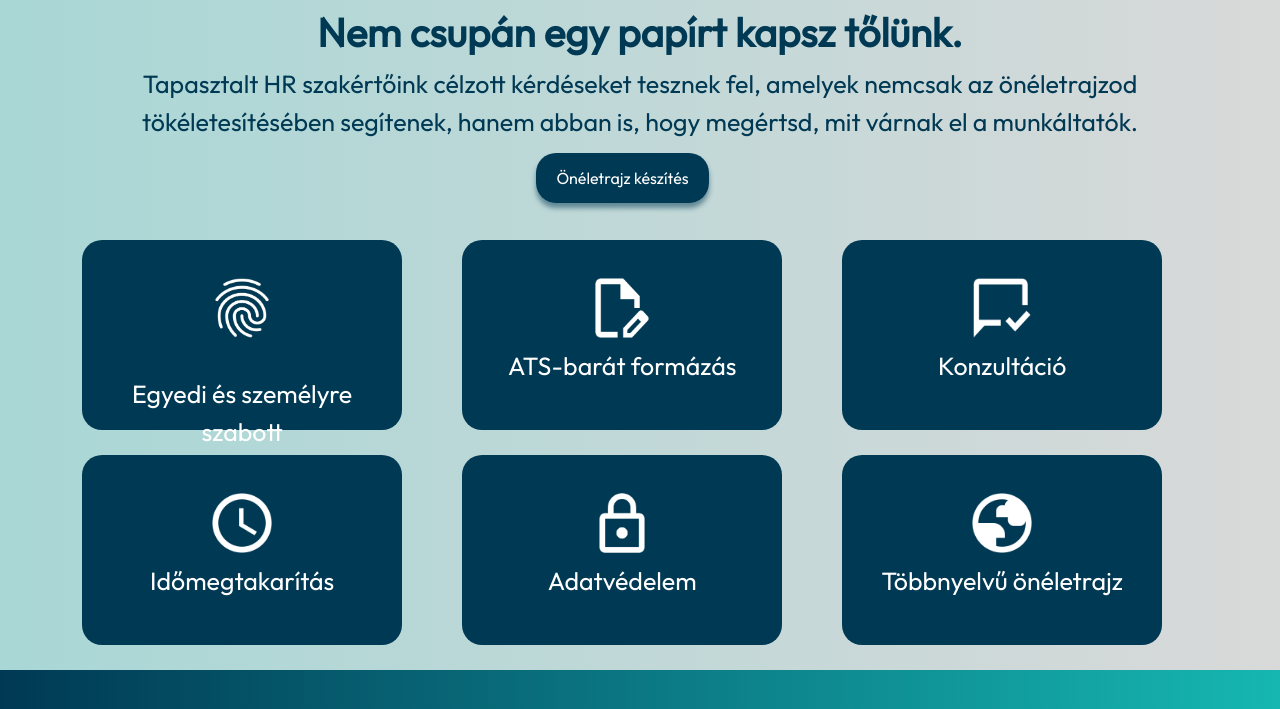
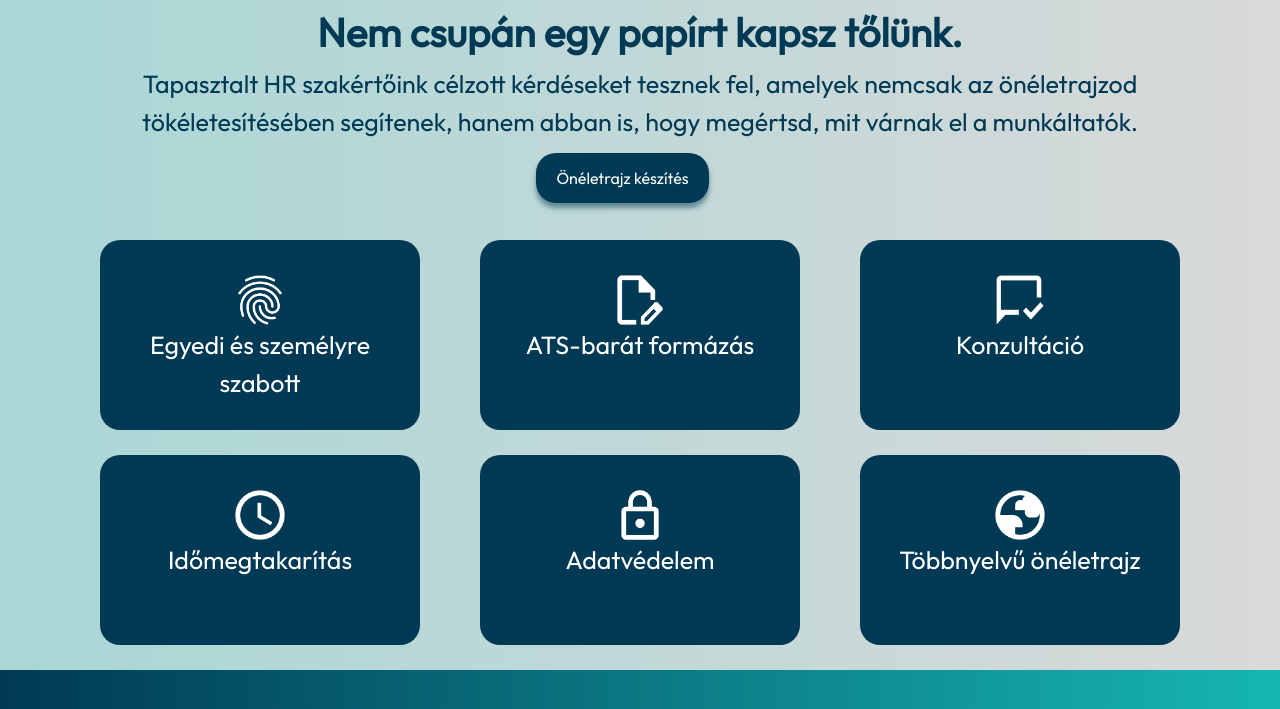
Before and after one commit to Kiralyroli/karrier, a Symfony app: template templates/home/home.html.twig in a window 1280 px wide. Shown: the part 909-1618 px from the top of the page. Run offline with Twig, Linux system fonts and the light colour scheme; the template is opened without the code that fills it, so the values that code supplies are empty; style sheets or scripts are compiled from the project's sources; some libraries are stand-ins or nearby versions.

Commit message:
home features optimalizálása, scss struktúra módosítása

```diff
--- a/assets/styles/components/_home.scss
+++ b/assets/styles/components/_home.scss
@@ -3,91 +3,7 @@
 
   @import "home/main";
   @import "home/benefits";
-
-
-  #features {
-    padding-top: 40px;
-    color: $base-color-dark;
-
-    h3 {
-      text-align: center;
-      font-size: 40px;
-      margin-bottom: 10px;
-      font-weight: bold;
-    }
-
-    .features-desc {
-      text-align: center;
-      font-size: 25px;
-      margin-bottom: 25px;
-    }
-
-    #features-buttons {
-      text-align: center;
-      margin-bottom: 50px;
-
-      a {
-        text-decoration: none;
-        color: $base-color-dark;
-        background-color: white;
-        border-radius: 20px;
-        padding: 15px 20px;
-        margin-right: 35px;
-        box-shadow: 0 5px 5px rgba($base-color-dark, 0.5);
-
-        &:first-of-type {
-          background-color: $base-color-dark;
-          color: white;
-        }
-      }
-    }
-
-    .feature-card {
-      background-color: $base-color-dark;
-      border-radius: 20px;
-      padding: 20px;
-      color: white;
-      width: 90%;
-      height: 190px;
-      margin-bottom: 25px;
-
-      .feature-card-icon {
-        display: flex;
-        justify-content: center;
-        transform: translate(0%, 30%);
-
-        img {
-          align-self: center;
-          height: 60px;
-        }
-      }
-
-      .feature-card-title {
-        font-size: 25px;
-        text-align: center;
-        transform: translate(0%, 75%);
-      }
-
-      .feature-card-description {
-        font-size: 18px;
-        display: none;
-        height: 100%;
-
-        .text {
-          align-self: center;
-        }
-
-        .image {
-          display: flex;
-
-          img {
-            height: 30px;
-            align-self: end;
-          }
-        }
-      }
-    }
-  }
+  @import "home/features";
 
   #template {
     padding-top: 40px;
--- /dev/null
+++ b/assets/styles/components/home/_features.scss
@@ -0,0 +1,122 @@
+#features {
+  padding-top: 40px;
+  color: $base-color-dark;
+
+  h2 {
+    text-align: center;
+    font-size: 40px;
+    margin-bottom: 10px;
+    font-weight: bold;
+  }
+
+  .features-desc {
+    text-align: center;
+    font-size: 25px;
+    margin-bottom: 25px;
+  }
+
+  #features-buttons {
+    text-align: center;
+    margin-bottom: 50px;
+
+    a {
+      text-decoration: none;
+      color: $base-color-dark;
+      background-color: white;
+      border-radius: 20px;
+      padding: 15px 20px;
+      margin-right: 35px;
+      box-shadow: 0 5px 5px rgba($base-color-dark, 0.5);
+
+      &:first-of-type {
+        background-color: $base-color-dark;
+        color: white;
+      }
+    }
+  }
+
+  .card-container {
+    display: flex;
+    justify-content: center;
+
+    .feature-card {
+      background-color: $base-color-dark;
+      border-radius: 20px;
+      padding: 20px;
+      color: white;
+      width: 90%;
+      height: 190px;
+      margin-bottom: 25px;
+
+      @media (max-width: 992px) {
+        height: 170px;
+        padding: 15px;
+      }
+
+      @media (max-width: 768px) {
+        height: 135px;
+        padding: 15px;
+      }
+
+      .feature-card-icon {
+        display: flex;
+        justify-content: center;
+        transform: translate(0%, 30%);
+
+        img {
+          align-self: center;
+          height: 60px;
+
+          @media (max-width: 1400px) {
+            height: 50px;
+          }
+
+          @media (max-width: 768px) {
+            height: 50px;
+          }
+        }
+      }
+
+      .feature-card-title {
+        font-size: 25px;
+        text-align: center;
+        transform: translate(0%, 75%);
+
+        @media (max-width: 1400px) {
+          height: 22px;
+        }
+
+        @media (max-width: 768px) {
+          font-size: 18px;
+        }
+      }
+
+      .feature-card-description {
+        font-size: 18px;
+        display: none;
+        height: 100%;
+
+        @media (max-width: 1400px) {
+          font-size: 15px;
+        }
+
+        .text {
+          align-self: center;
+        }
+
+        .image {
+          display: flex;
+
+          img {
+            height: 30px;
+            align-self: end;
+
+            @media (max-width: 768px) {
+              height: 25px;
+            }
+          }
+        }
+      }
+    }
+  }
+}
--- a/templates/home/features.html.twig
+++ b/templates/home/features.html.twig
@@ -1,13 +1,13 @@
 <div id="features" class="container">
-    <h3>Nem csupán egy papírt kapsz tőlünk.</h3>
-    <div class="features-desc">Tapasztalt HR szakértőink célzott kérdéseket tesznek fel, amelyek nemcsak az önéletrajzod
+    <h2>Nem csupán egy papírt kapsz tőlünk.</h2>
+    <p class="features-desc">Tapasztalt HR szakértőink célzott kérdéseket tesznek fel, amelyek nemcsak az önéletrajzod
         tökéletesítésében segítenek, hanem abban is, hogy megértsd, mit várnak el a munkáltatók.
-    </div>
+    </p>
     <div id="features-buttons">
         <a href="#" class="button-hover">Önéletrajz készítés</a>
     </div>
     <div class="row">
-        <div class="col-md-4">
+        <div class="col-lg-4 col-md-6 col-sm-12 card-container">
             <div class="feature-card">
                 <div class="feature-card-icon">
                     <img src="{{ asset('images/home/features/icon1.webp') }}" alt="icon1">
@@ -16,17 +16,17 @@
                     Egyedi és személyre szabott
                 </div>
                 <div class="feature-card-description">
-                    <div class="text">
+                    <p class="text">
                         Minden önéletrajzot a te tapasztalataid, <strong>céljaid és személyiséged alapján készítünk
                             el</strong> - nincs két egyforma CV. Modern, letisztult design.
-                    </div>
+                    </p>
                     <div class="image">
                         <img src="{{ asset('images/home/features/icon1.webp') }}" alt="icon1">
                     </div>
                 </div>
             </div>
         </div>
-        <div class="col-md-4">
+        <div class="col-lg-4 col-md-6 col-sm-12 card-container">
             <div class="feature-card">
                 <div class="feature-card-icon">
                     <img src="{{ asset('images/home/features/icon2.webp') }}" alt="icon1">
@@ -35,18 +35,18 @@
                     ATS-barát formázás
                 </div>
                 <div class="feature-card-description">
-                    <div class="text">
+                    <p class="text">
                         Garantáljuk, hogy az önéletrajzod átmegy az állásportálok gépi szűrőin (<strong>ATS
                             rendszerek</strong>), és <strong>kulcsszavakra optimalizálva</strong> jut el a HR-esek
                         kezébe.
-                    </div>
+                    </p>
                     <div class="image">
                         <img src="{{ asset('images/home/features/icon2.webp') }}" alt="icon1">
                     </div>
                 </div>
             </div>
         </div>
-        <div class="col-md-4">
+        <div class="col-lg-4 col-md-6 col-sm-12 card-container">
             <div class="feature-card">
                 <div class="feature-card-icon">
                     <img src="{{ asset('images/home/features/icon3.webp') }}" alt="icon1">
@@ -55,18 +55,18 @@
                     Konzultáció
                 </div>
                 <div class="feature-card-description">
-                    <div class="text">
+                    <p class="text">
                         A számodra legjobb önéletrajz elkészítéséhez <strong>célzott kérdésekkel</strong> segítünk
                         feltárni a fontos adatokat – közben értékes tudást kapsz arról, hogyan mutasd be magad a
                         legjobban!
-                    </div>
+                    </p>
                     <div class="image">
                         <img src="{{ asset('images/home/features/icon3.webp') }}" alt="icon1">
                     </div>
                 </div>
             </div>
         </div>
-        <div class="col-md-4">
+        <div class="col-lg-4 col-md-6 col-sm-12 card-container">
             <div class="feature-card">
                 <div class="feature-card-icon">
                     <img src="{{ asset('images/home/features/icon4.webp') }}" alt="icon1">
@@ -75,17 +75,17 @@
                     Időmegtakarítás
                 </div>
                 <div class="feature-card-description">
-                    <div class="text">
+                    <p class="text">
                         Neked csak az űrlapot kell kitöltened – felejtsd el a hosszú órákig tartó önéletrajzírást.
                         Mi elkészítjük helyetted, hogy <strong>mielőbb pályázhass a legjobb állásokra.</strong>
-                    </div>
+                    </p>
                     <div class="image">
                         <img src="{{ asset('images/home/features/icon4.webp') }}" alt="icon1">
                     </div>
                 </div>
             </div>
         </div>
-        <div class="col-md-4">
+        <div class="col-lg-4 col-md-6 col-sm-12 card-container">
             <div class="feature-card">
                 <div class="feature-card-icon">
                     <img src="{{ asset('images/home/features/icon5.webp') }}" alt="icon1">
@@ -94,17 +94,17 @@
                     Adatvédelem
                 </div>
                 <div class="feature-card-description">
-                    <div class="text">
+                    <p class="text">
                         Az adataidat a legszigorúbb GDPR szabályok szerint kezeljük, így biztosítva a teljes diszkréciót
                         és biztonságot.
-                    </div>
+                    </p>
                     <div class="image">
                         <img src="{{ asset('images/home/features/icon5.webp') }}" alt="icon1">
                     </div>
                 </div>
             </div>
         </div>
-        <div class="col-md-4">
+        <div class="col-lg-4 col-md-6 col-sm-12 card-container">
             <div class="feature-card">
                 <div class="feature-card-icon">
                     <img src="{{ asset('images/home/features/icon6.webp') }}" alt="icon1">
@@ -113,10 +113,10 @@
                     Többnyelvű önéletrajz
                 </div>
                 <div class="feature-card-description">
-                    <div class="text">
+                    <p class="text">
                         Vállaljuk önéletrajzod elkészítését <strong>angolul és németül</strong> is, hogy nemzetközi
                         cégeknél és külföldi állásokra is magabiztosan pályázhass.
-                    </div>
+                    </p>
                     <div class="image">
                         <img src="{{ asset('images/home/features/icon6.webp') }}" alt="icon1">
                     </div>
@@ -128,8 +128,10 @@
 
 <script>
     $(document).ready(function () {
-        $('.feature-card').hover(
+        const featureCard = $('.feature-card');
+        featureCard.hover(
             function () {
+                if ($(window).width() > 768) {
                     $(this).find('.feature-card-icon').stop(true, true).slideUp(500);
                     $(this).find('.feature-card-title').stop(true, true).slideUp(500);
                     $(this).find('.feature-card-description')
@@ -137,6 +139,7 @@
                         .css('display', 'flex')
                         .hide()
                         .slideDown(500);
+                }
             },
             function () {
                 $(this).find('.feature-card-description').stop(true, true).slideUp(500);
@@ -144,5 +147,17 @@
                 $(this).find('.feature-card-title').stop(true, true).slideDown(500);
             }
         );
+
+        featureCard.on('click', function () {
+            if ($(window).width() <= 768) {
+                $(this).find('.feature-card-icon').stop(true, true).slideUp(500);
+                $(this).find('.feature-card-title').stop(true, true).slideUp(500);
+                $(this).find('.feature-card-description')
+                    .stop(true, true)
+                    .css('display', 'flex')
+                    .hide()
+                    .slideDown(500);
+            }
+        });
     });
 </script>
```
Lines whose indentation alone changed are shown as unchanged.
